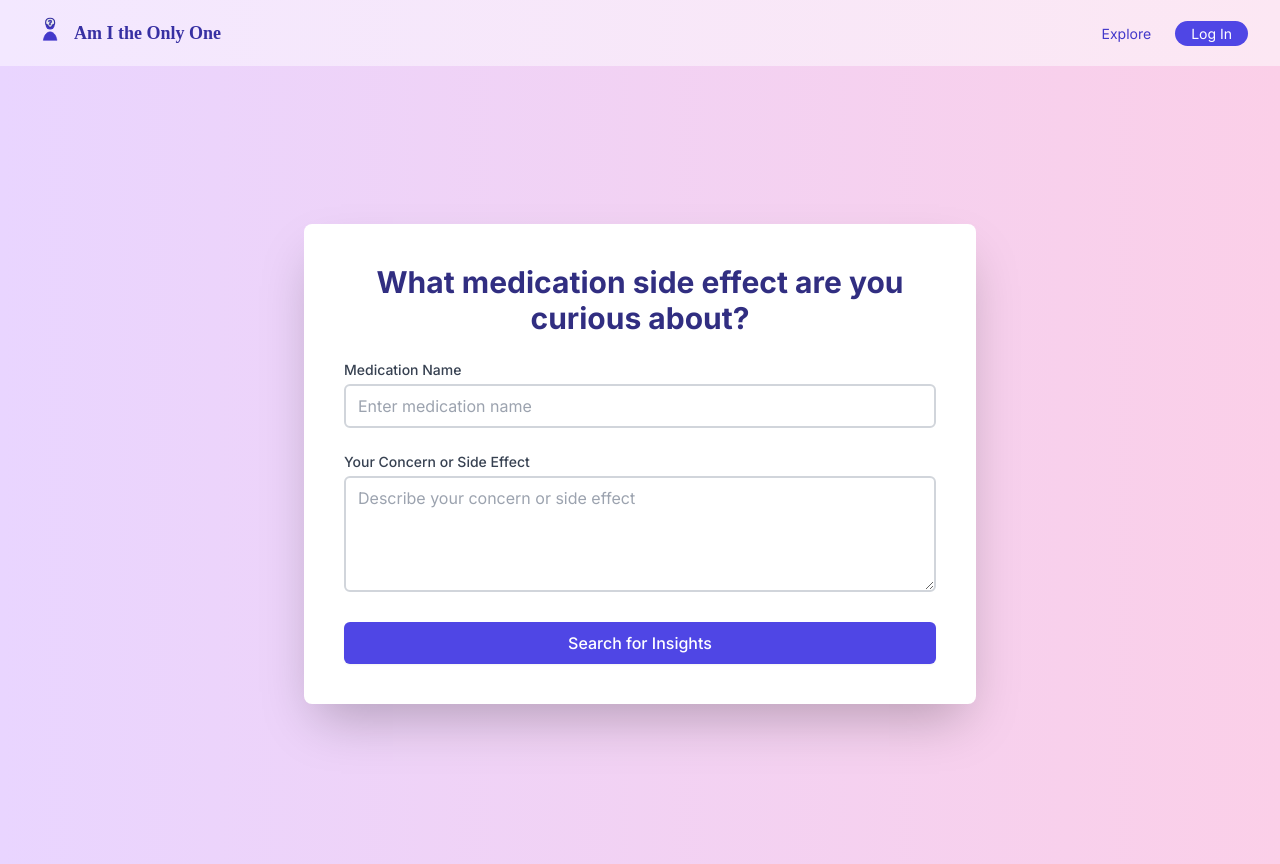
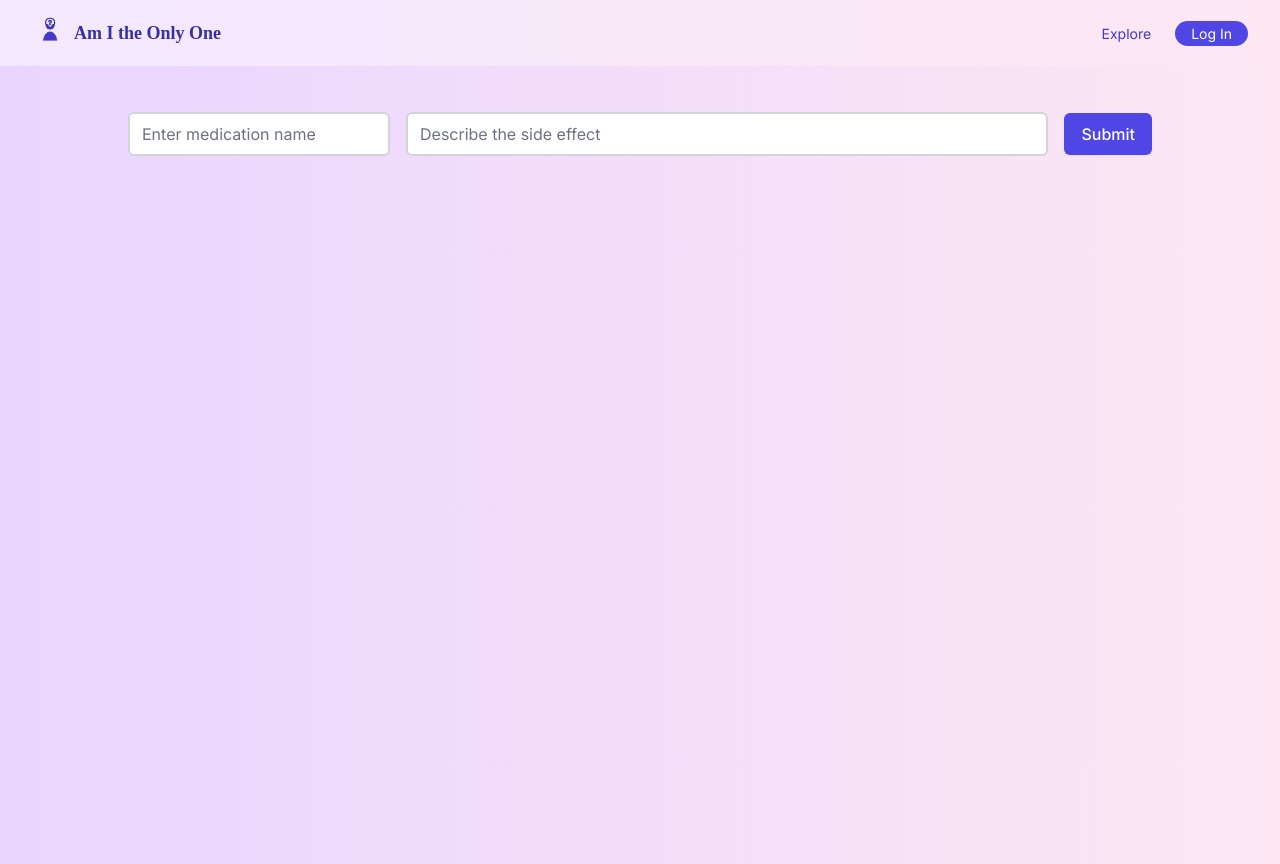
Before and after one commit to cdirks4/side-effects, a Next.js app: page /get-started in a window 1280 px wide. Built offline with nearby package versions, Linux system fonts and the light colour scheme; a web font is replaced by a local one.

Commit message:
feat: temp data

```diff
--- a/src/app/get-started/page.tsx
+++ b/src/app/get-started/page.tsx
@@ -1,76 +1,229 @@
 "use client";
 import { useState } from "react";
-import { useRouter } from "next/navigation";
-import Link from "next/link";
+
+// Mock side effects from forums and official sources
+const mockSideEffects = {
+  suboxone: {
+    official: ["nausea", "dizziness", "constipation", "headache", "sweating"],
+    forum: [
+      "depression",
+      "memory issues",
+      "insomnia",
+      "anger",
+      "skin crawling",
+      "mood swings",
+    ],
+  },
+  aspirin: {
+    official: ["stomach pain", "heartburn", "drowsiness"],
+    forum: ["fatigue", "ringing in ears", "confusion"],
+  },
+  // Add more drugs as needed
+};
 
 export default function GetStarted() {
   const [drug, setDrug] = useState("");
   const [concern, setConcern] = useState("");
-  const router = useRouter();
+  const [email, setEmail] = useState("");
+  const [loading, setLoading] = useState(false);
+  const [normalizedData, setNormalizedData] = useState<string | null>(null);
+  const [sideEffects, setSideEffects] = useState<{
+    official: string[];
+    forum: string[];
+  } | null>(null);
+  const [error, setError] = useState("");
+  const [showEmailForm, setShowEmailForm] = useState(false);
+  const [emailSubmitted, setEmailSubmitted] = useState(false);
 
   const handleSubmit = (e: React.FormEvent) => {
     e.preventDefault();
-    console.log({ drug, concern });
-    router.push(
-      `/results?drug=${encodeURIComponent(drug)}&concern=${encodeURIComponent(
-        concern
-      )}`
-    );
+
+    if (!drug || !concern) {
+      setError("Please fill out both fields.");
+      return;
+    }
+
+    // Reset the state on submit
+    setLoading(true);
+    setError("");
+    setNormalizedData(null);
+    setSideEffects(null);
+    setShowEmailForm(false);
+    setEmailSubmitted(false);
+
+    // Simulate data normalization process and 50% chance of data availability
+    setTimeout(() => {
+      const normalized = normalizeInput(drug);
+      const isDataAvailable = Math.random() < 0.5;
+
+      if (isDataAvailable) {
+        // Show fake data
+        const fakeData = mockSideEffects[
+          normalized as keyof typeof mockSideEffects
+        ] || {
+          official: ["No official side effects found"],
+          forum: ["No forum side effects found"],
+        };
+        setNormalizedData(normalized);
+        setSideEffects(fakeData);
+      } else {
+        // Clear data and show email form
+        setShowEmailForm(true);
+      }
+
+      setLoading(false);
+    }, 2000);
+  };
+
+  const normalizeInput = (data: string) => {
+    return data.trim().toLowerCase().replace(/\s+/g, "-");
+  };
+
+  const handleEmailSubmit = (e: React.FormEvent) => {
+    e.preventDefault();
+    if (!validateEmail(email)) {
+      setError("Please enter a valid email address.");
+      return;
+    }
+    alert("Thank you! We'll notify you when the data becomes available.");
+    setEmail("");
+    setEmailSubmitted(true);
+    setShowEmailForm(false);
+  };
+
+  const validateEmail = (email: string) => {
+    const emailRegex = /^[^\s@]+@[^\s@]+\.[^\s@]+$/;
+    return emailRegex.test(email);
   };
 
   return (
-    <div className="min-h-screen bg-gradient-to-r from-purple-200 to-pink-200 flex flex-col">
-      <div className="flex-grow flex flex-col justify-center items-center p-4 sm:p-8">
-        <div className="w-full max-w-2xl bg-white shadow-2xl rounded-lg p-6 sm:p-10">
-          <h1 className="text-xl sm:text-3xl font-bold text-center text-indigo-900 mb-6">
-            What medication side effect are you curious about?
-          </h1>
-          <form onSubmit={handleSubmit} className="space-y-6">
-            <div>
-              <label
-                htmlFor="drug"
-                className="block text-sm font-medium text-gray-700 mb-1"
+    <div className="min-h-screen bg-gradient-to-r from-purple-200 to-pink-100 flex flex-col items-center justify-start p-4">
+      <form
+        onSubmit={handleSubmit}
+        className="w-full max-w-5xl flex space-x-4 items-center mt-8"
       >
-                Medication Name
-              </label>
+        {/* Medication Name Input */}
         <input
           type="text"
           id="drug"
           value={drug}
           onChange={(e) => setDrug(e.target.value)}
-                className="w-full px-3 py-2 rounded-md border-2 border-gray-300 focus:border-indigo-500 focus:ring focus:ring-indigo-200 focus:ring-opacity-50 text-base"
+          className="flex-grow-0 basis-1/4 px-3 py-2 rounded-md border-2 text-gray-900 placeholder-gray-500 border-gray-300 focus:border-indigo-500 focus:ring focus:ring-indigo-200 focus:ring-opacity-50 text-base"
           placeholder="Enter medication name"
           required
         />
-            </div>
-            <div>
-              <label
-                htmlFor="concern"
-                className="block text-sm font-medium text-gray-700 mb-1"
-              >
-                Your Concern or Side Effect
-              </label>
-              <textarea
+
+        {/* Side Effect Input */}
+        <input
+          type="text"
           id="concern"
           value={concern}
           onChange={(e) => setConcern(e.target.value)}
-                className="w-full px-3 py-2 rounded-md border-2 border-gray-300 focus:border-indigo-500 focus:ring focus:ring-indigo-200 focus:ring-opacity-50 text-base"
-                rows={4}
-                placeholder="Describe your concern or side effect"
+          className="flex-grow basis-3/4 px-3 py-2 rounded-md border-2 text-gray-900 placeholder-gray-500 border-gray-300 focus:border-indigo-500 focus:ring focus:ring-indigo-200 focus:ring-opacity-50 text-base"
+          placeholder="Describe the side effect"
           required
-              ></textarea>
-            </div>
-            <div>
+        />
+
+        {/* Submit Button */}
         <button
           type="submit"
-                className="w-full flex justify-center py-2 px-4 border border-transparent rounded-md shadow-sm text-base font-medium text-white bg-indigo-600 hover:bg-indigo-700 focus:outline-none focus:ring-2 focus:ring-offset-2 focus:ring-indigo-500 transition duration-150 ease-in-out"
+          className={`py-2 px-4 border border-transparent rounded-md shadow-sm text-base font-medium text-white bg-indigo-600 hover:bg-indigo-700 focus:outline-none focus:ring-2 focus:ring-offset-2 focus:ring-indigo-500 transition duration-150 ease-in-out ${
+            loading ? "cursor-not-allowed opacity-50" : ""
+          }`}
+          disabled={loading}
         >
-                Search for Insights
+          {loading ? "Normalizing..." : "Submit"}
         </button>
+      </form>
+
+      {loading && (
+        <div className="text-center mt-4 text-indigo-600">
+          <p>Processing your data...</p>
         </div>
-          </form>
+      )}
+
+      {error && (
+        <p className="text-red-500 text-sm text-center mt-4">{error}</p>
+      )}
+
+      {normalizedData && sideEffects && (
+        <div className="text-center mt-6">
+          <h2 className="text-lg font-semibold text-indigo-900 mb-4">
+            Normalized Data for {normalizedData}:
+          </h2>
+          <p className="bg-gray-100 text-gray-800 p-4 rounded-md">
+            {normalizedData}
+          </p>
+
+          <div className="mt-6 grid grid-cols-1 md:grid-cols-2 gap-6">
+            {/* Official Sources Side Effects */}
+            <div className="bg-white shadow-lg rounded-lg p-6">
+              <h2 className="text-lg font-semibold text-indigo-900">
+                Side Effects (Official Sources)
+              </h2>
+              <ul className="mt-4 text-gray-700 list-disc list-inside">
+                {sideEffects.official.map((effect, index) => (
+                  <li key={index} className="capitalize">
+                    {effect}
+                  </li>
+                ))}
+              </ul>
+            </div>
+
+            {/* Forum Sources Side Effects */}
+            <div className="bg-white shadow-lg rounded-lg p-6">
+              <h2 className="text-lg font-semibold text-indigo-900">
+                Side Effects (Forums)
+              </h2>
+              <ul className="mt-4 text-gray-700 list-disc list-inside">
+                {sideEffects.forum.map((effect, index) => (
+                  <li key={index} className="capitalize">
+                    {effect}
+                  </li>
+                ))}
+              </ul>
             </div>
           </div>
         </div>
+      )}
+
+      {showEmailForm && !emailSubmitted && (
+        <div className="text-center mt-6">
+          <h2 className="text-lg font-semibold text-indigo-900 mb-4">
+            Data not available yet
+          </h2>
+          <p className="mb-4 text-gray-700">
+            Submit your email, and we'll notify you when the data is ready.
+          </p>
+          <form
+            onSubmit={handleEmailSubmit}
+            className="flex flex-col space-y-4 justify-center items-center"
+          >
+            <input
+              type="email"
+              value={email}
+              onChange={(e) => setEmail(e.target.value)}
+              className="px-3 py-2 rounded-md border-2 border-gray-300 focus:border-indigo-500 focus:ring focus:ring-indigo-200 focus:ring-opacity-50 text-base w-64"
+              placeholder="Enter your email"
+              required
+            />
+            <button
+              type="submit"
+              className="py-2 px-6 border border-transparent rounded-md shadow-sm text-base font-medium text-white bg-indigo-600 hover:bg-indigo-700 focus:outline-none focus:ring-2 focus:ring-offset-2 focus:ring-indigo-500 transition duration-150 ease-in-out"
+            >
+              Submit Email
+            </button>
+          </form>
+        </div>
+      )}
+
+      {emailSubmitted && (
+        <div className="text-center mt-6 text-green-600">
+          <p>
+            Thank you! You will be notified when the data becomes available.
+          </p>
+        </div>
+      )}
+    </div>
   );
 }
```
Lines whose indentation alone changed are shown as unchanged.
